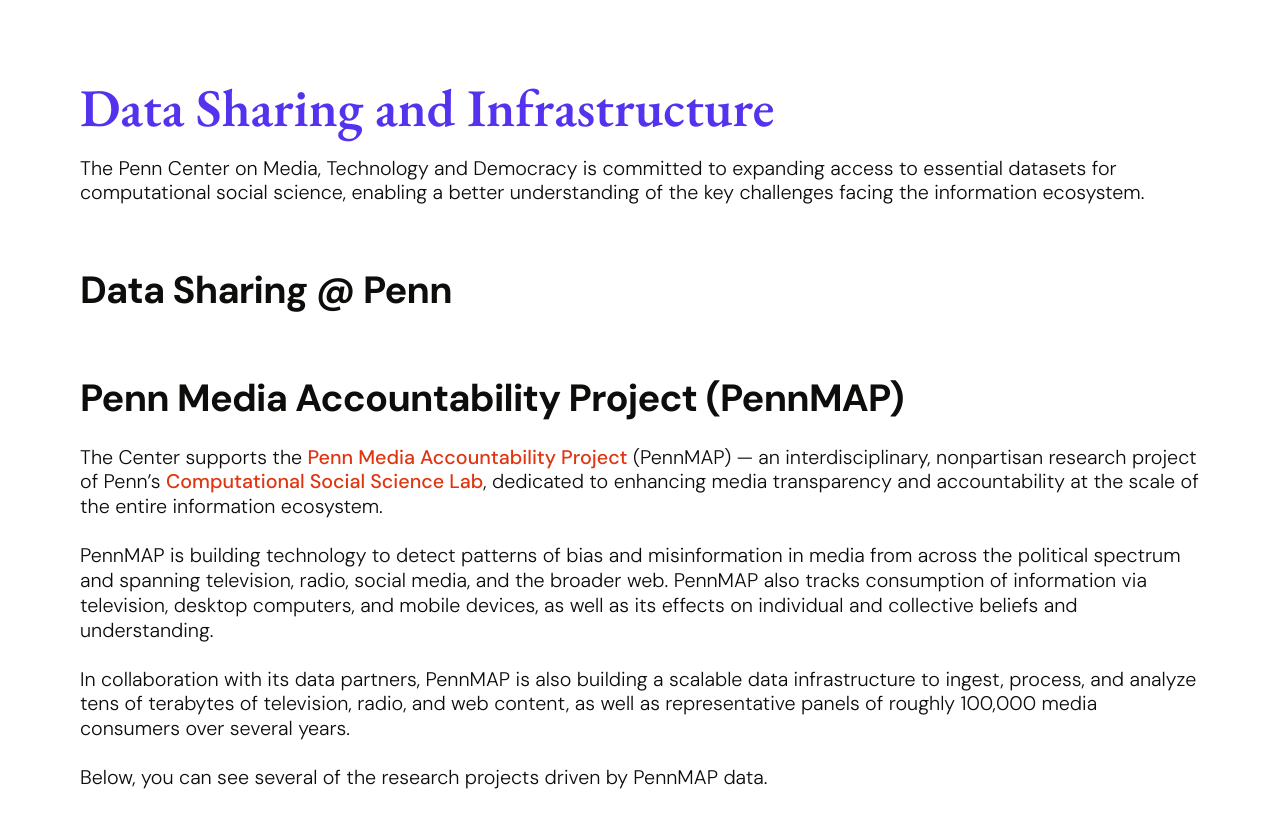
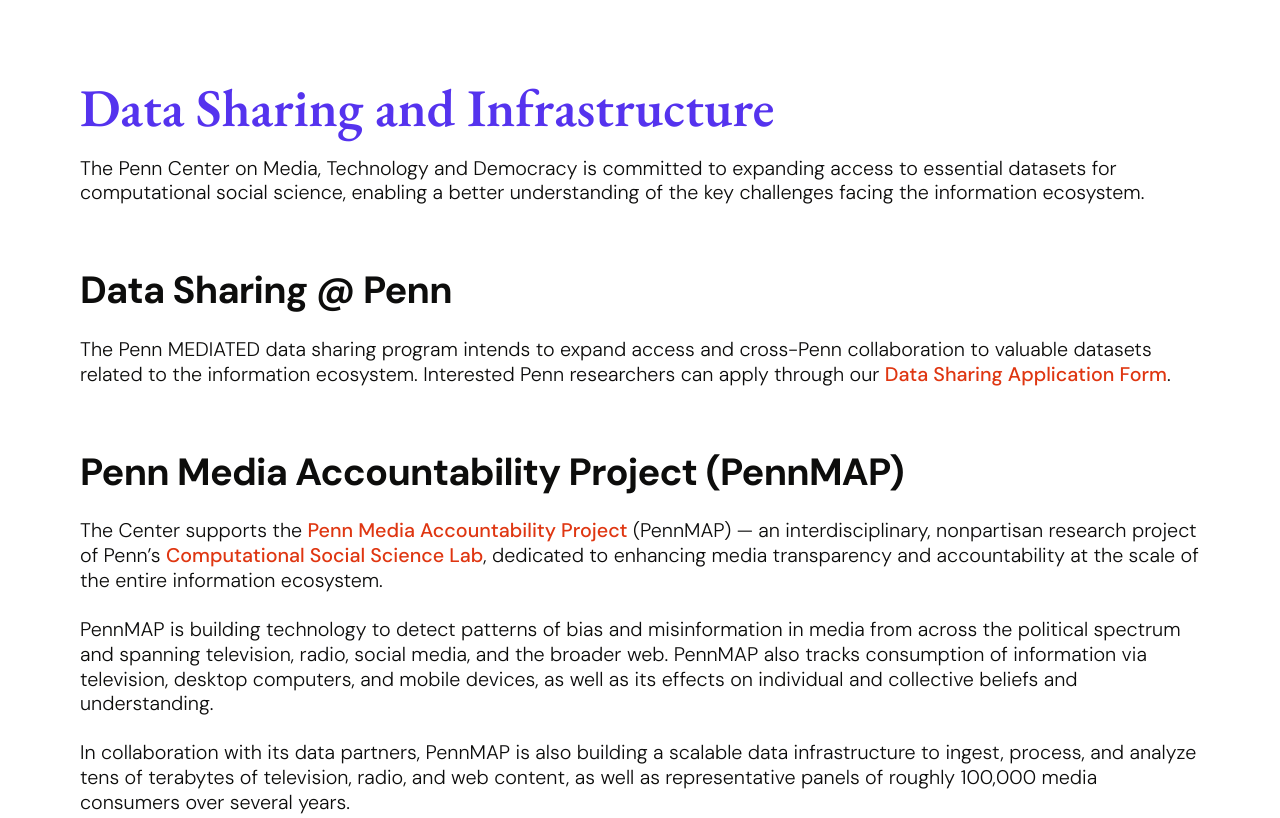
Before and after one commit to PennMEDIATED/data, a plain HTML site: page index.html in a window 1280 px wide. Shown: the top 818 px of the page. Drawn offline with nearby package versions, Linux system fonts and the light colour scheme.

Commit message:
adding data sharing section text

```diff
--- a/index.html
+++ b/index.html
@@ -20,6 +20,9 @@
       </div>
 
       <h2 class="intro__subtitle">Data Sharing @ Penn</h2>
+      <div class="intro__body">
+        <p>The Penn MEDIATED data sharing program intends to expand access and cross-Penn collaboration to valuable datasets related to the information ecosystem. Interested Penn researchers can apply through our <a href="https://forms.gle/pRCbqx6QRFbw3Jnh9" target="_blank" rel="noopener">Data Sharing Application Form</a>.</p>
+      </div>
 
       <h2 class="intro__subtitle">Penn Media Accountability Project (PennMAP)</h2>
       <div class="intro__body">
```
